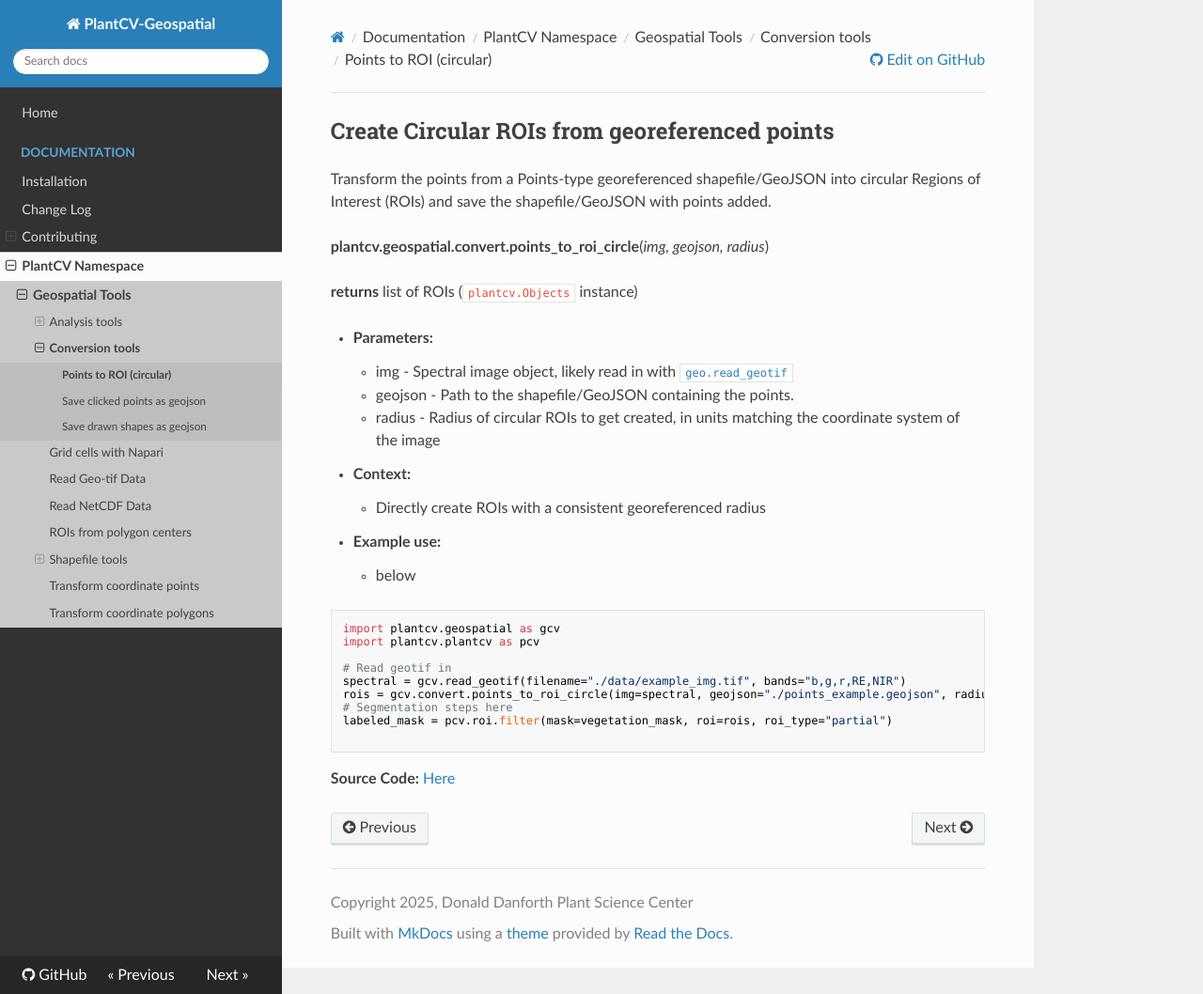
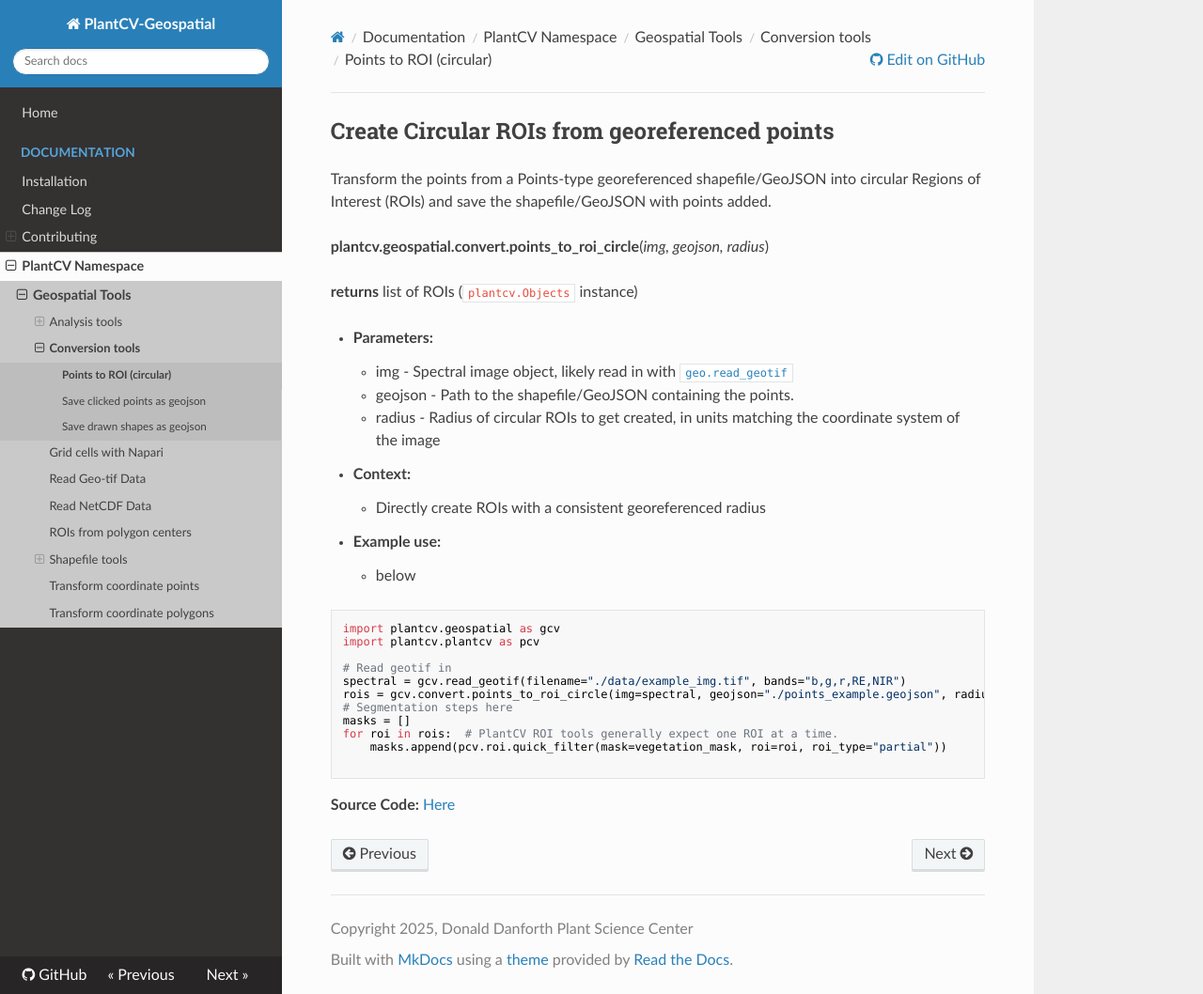
Before and after one commit to danforthcenter/plantcv-geospatial, an MkDocs documentation site: the page built from docs/points_to_roi_circle.md, in a window 1280 px wide and 1058 px high. Shown: the whole window at 94% size. Built offline with MkDocs 1.6.1, drawn with Linux system fonts in a browser that asks for light colours; nearby versions of some CDN libraries.

Commit message:
change example to use loop

````diff
--- a/docs/points_to_roi_circle.md
+++ b/docs/points_to_roi_circle.md
@@ -26,7 +26,9 @@ import plantcv.plantcv as pcv
 spectral = gcv.read_geotif(filename="./data/example_img.tif", bands="b,g,r,RE,NIR")
 rois = gcv.convert.points_to_roi_circle(img=spectral, geojson="./points_example.geojson", radius=1)
 # Segmentation steps here
-labeled_mask = pcv.roi.filter(mask=vegetation_mask, roi=rois, roi_type="partial")
+masks = []
+for roi in rois:  # PlantCV ROI tools generally expect one ROI at a time.
+    masks.append(pcv.roi.quick_filter(mask=vegetation_mask, roi=roi, roi_type="partial"))
 
 ```
 
````
